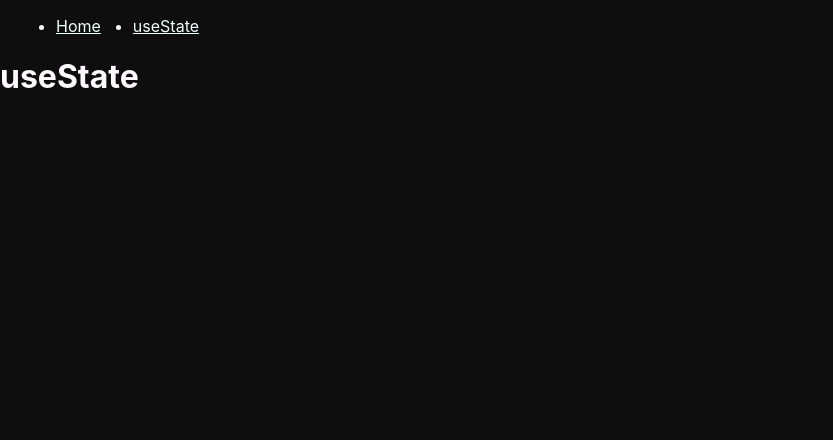
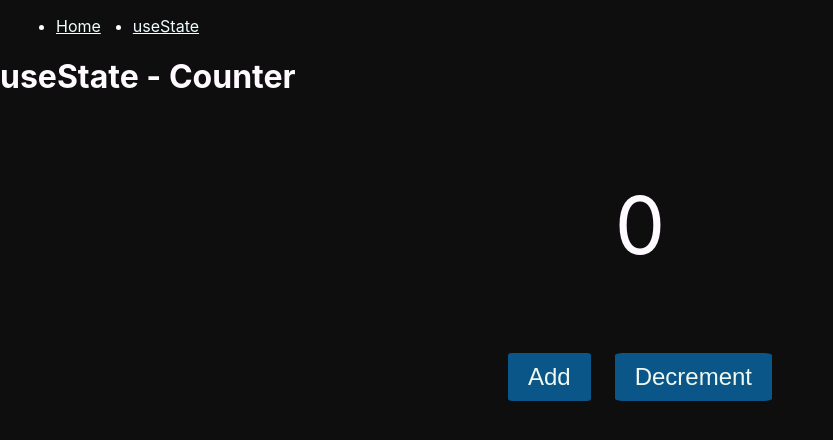
Before and after one commit to Michael-Liendo/react-hooks-projects, a React (Create React App) app: page /useState in a window 1280 px wide. Shown: the top 440 px of the page, without its empty margins (0-833 px from the left). Built offline with nearby package versions, Linux system fonts and the light colour scheme.

Commit message:
use state

```diff
--- a/src/App.js
+++ b/src/App.js
@@ -2,7 +2,7 @@ import './App.css';
 import { BrowserRouter, Routes, Route } from 'react-router-dom';
 import Layout from './components/Layout/Layout';
 import Index from './pages/Index';
-import UseState from './pages/useState';
+import UseState from './pages/useState/useState';
 
 function App() {
   return (
--- a/src/pages/useState.js
+++ /dev/null
@@ -1,7 +0,0 @@
-export default function UseState() {
-  return (
-    <div>
-      <h1>useState</h1>
-    </div>
-  );
-}
--- /dev/null
+++ b/src/pages/useState/useState.css
@@ -0,0 +1,23 @@
+.counter {
+  font-size: 80px;
+  text-align: center;
+}
+
+.buttons {
+  text-align: center;
+}
+
+.buttons button {
+  margin: 0 0.5em;
+  font-size: x-large;
+  color: #f0f8f0;
+  background-color: #0a5688;
+  border: none;
+  border-radius: 5%;
+  padding: 10px 20px;
+  transition: scale 100ms;
+}
+.buttons button:hover {
+  background-color: #1360a3;
+  scale: 105%;
+}
--- /dev/null
+++ b/src/pages/useState/useState.js
@@ -0,0 +1,23 @@
+import { useState } from 'react';
+import './useState.css';
+
+export default function UseState() {
+  const [counter, setCounter] = useState(0);
+
+  return (
+    <div>
+      <h1>useState - Counter</h1>
+      <p className="counter">{counter}</p>
+      <div className="buttons">
+        <button
+          onClick={() => {
+            setCounter(counter + 1);
+          }}
+        >
+          Add
+        </button>
+        <button onClick={() => setCounter(counter - 1)}>Decrement</button>
+      </div>
+    </div>
+  );
+}
```
